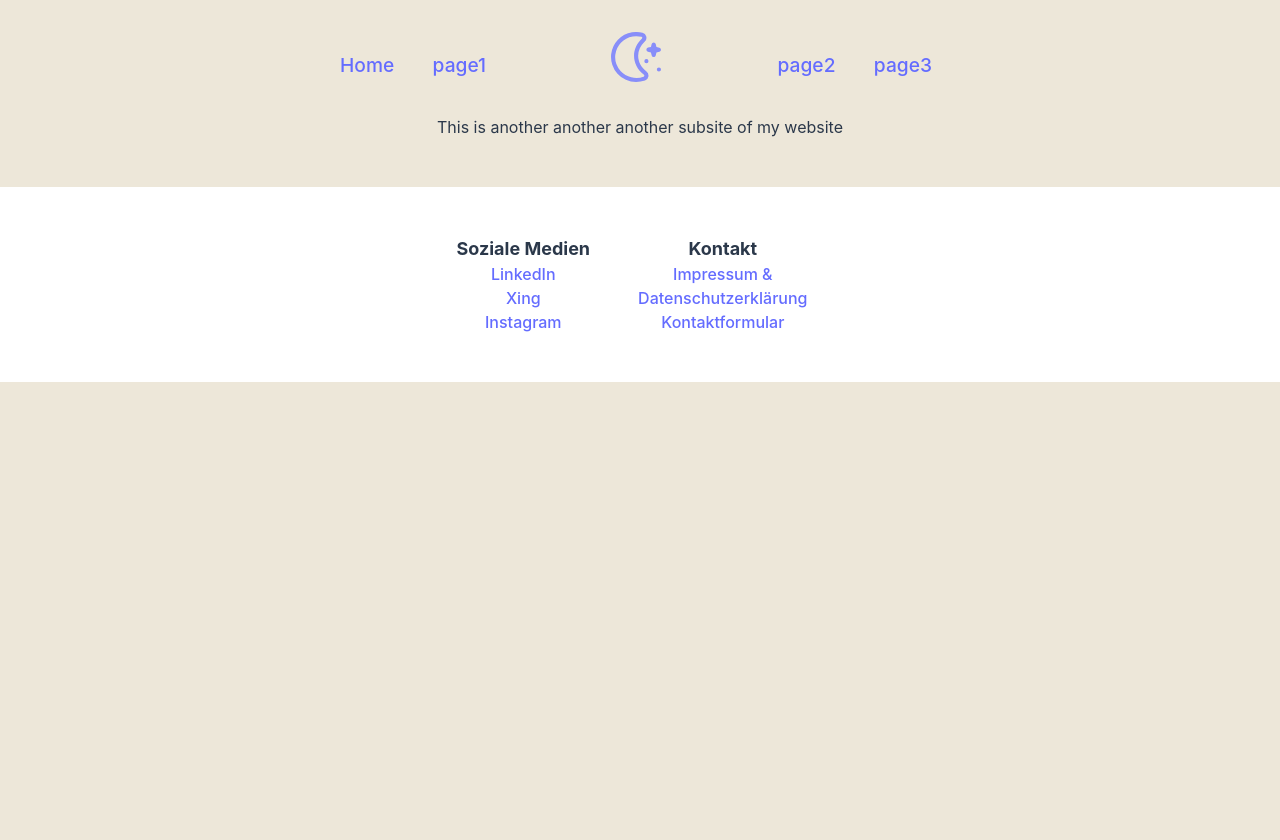
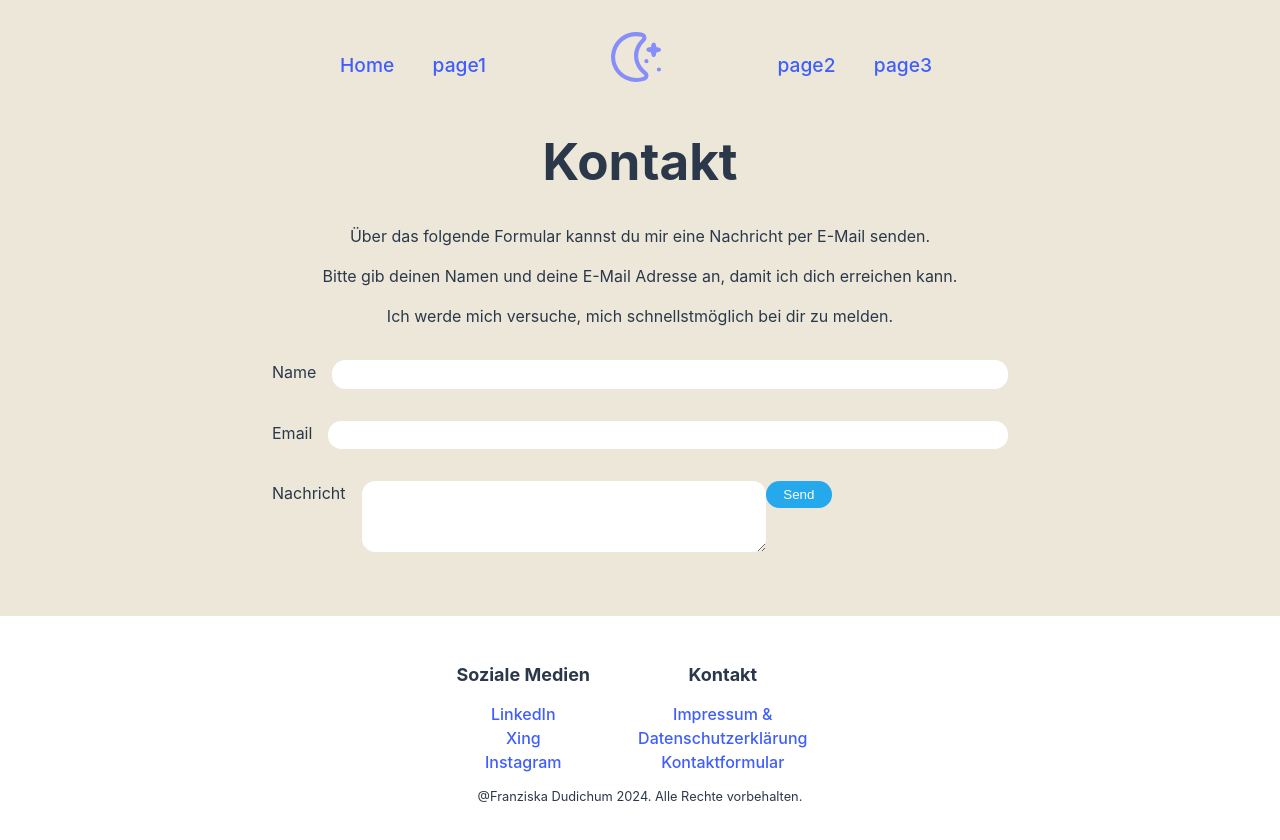
Before and after one commit to franzidu/Website, a React (Vite) app in the folder Website/: page /page3 in a window 1280 px wide. Shown: the top 840 px of the page. Built offline with nearby package versions, Linux system fonts and the light colour scheme.

Commit message:
first attempt with contactformular

```diff
--- a/Website/package.json
+++ b/Website/package.json
@@ -10,9 +10,11 @@
     "preview": "vite preview"
   },
   "dependencies": {
+    "@emailjs/browser": "^4.3.3",
     "@emotion/react": "^11.11.4",
     "@emotion/styled": "^11.11.5",
     "@mui/material": "^5.15.20",
+    "emailjs": "^4.0.3",
     "react": "^18.3.1",
     "react-dom": "^18.3.1",
     "react-router": "^6.23.1",
--- a/Website/src/components/Footer/Footer.jsx
+++ b/Website/src/components/Footer/Footer.jsx
@@ -18,6 +18,7 @@
                     <a>Kontaktformular</a>
                 </div>
             </span>
+            <p className={styles.MiniText}>@Franziska Dudichum 2024. Alle Rechte vorbehalten.</p>
         </div>
      );
 }
--- a/Website/src/components/Footer/Footer.module.scss
+++ b/Website/src/components/Footer/Footer.module.scss
@@ -2,7 +2,7 @@
 
 .Footer{
     margin-top: 3rem;
-    padding-top: 3rem;
+    padding-top: 2rem;
     padding-bottom: 3rem;
 
     background-color: $white;
@@ -28,4 +28,8 @@
     margin-top: 0;
     font-weight: bold;
     font-size:large;
+    line-height: 3em;
 }
+.MiniText{
+    font-size: 0.8em;
+}
--- a/Website/src/pages/page3/page3.jsx
+++ b/Website/src/pages/page3/page3.jsx
@@ -1,18 +1,70 @@
-import React from "react";
+import React, { useRef } from "react";
+import emailjs from "@emailjs/browser";
 import Navbar from "../../components/Navbar/Navbar.jsx";
 import Footer from "../../components/Footer/Footer.jsx";
 import styles from "./page3.module.scss";
+
+const ContactMe = () => {
+  const form = useRef();
+
+  const sendEmail = (e) => {
+    e.preventDefault();
+
+    emailjs
+      .sendForm("service_udek5uu", "template_mnl7nfw", form.current, {
+        publicKey: "_VwOGr2KUfIKCBo-l",
+      })
+      .then(
+        () => {
+          console.log("SUCCESS!");
+        },
+        (error) => {
+          console.log("FAILED...", error.text);
+        }
+      );
+  };
+  return (
+    <div>
+      <form ref={form} onSubmit={sendEmail}>
+        <div className={styles.FormContainer}>
+          <div className={styles.Formular}>
+            <label>Name</label>
+            <input type="text" name="user_name" />
+          </div>
+          <div className={styles.Formular}>
+            <label>Email</label>
+            <input type="email" name="user_email" />
+          </div>
+          <div className={styles.Formular}>
+            <label>Nachricht</label>
+            <textarea name="message" />
+            <input className={styles.Button}type="submit" value="Send" />
+          </div>
+        </div>
+      </form>
+    </div>
+  );
+};
 
 function page3() {
   return (
     <div>
       <Navbar />
       <div className={styles.TextContainer}>
-        <p>This is another another another subsite of my website</p>
+        <h1>Kontakt</h1>
+        <p>
+          Über das folgende Formular kannst du mir eine Nachricht per E-Mail
+          senden.
+        </p>
+        <p>
+          Bitte gib deinen Namen und deine E-Mail Adresse an, damit ich dich
+          erreichen kann.
+        </p>
+        <p>Ich werde mich versuche, mich schnellstmöglich bei dir zu melden.</p>
+        <ContactMe />
       </div>
       <Footer />
     </div>
   );
 }
-
 export default page3;
--- a/Website/src/pages/page3/page3.module.scss
+++ b/Website/src/pages/page3/page3.module.scss
@@ -1,4 +1,42 @@
+@import "../../utilities/colors.module.scss";
+
 .TextContainer{
     max-width: 60%;
     margin: 0 auto;
 }
+
+.FormContainer{
+    justify-content: center;
+    flex-direction: column;
+    gap: 2rem;
+}
+
+.Formular{
+    display: flex;
+    padding:1em;
+    margin: 0 auto;
+}
+label{
+    padding-right:1em;
+}
+input {
+    border:none;
+    border-radius: 1em;
+    width: 200%;
+    min-height: 2em;
+}
+
+textarea{
+    border:none;
+    border-radius: 1em;
+    min-width: 30em;
+    min-height: 5em;
+
+}
+
+.Button{
+    max-width:5em;
+    max-height:2em;
+    background-color: $lightBlue;
+    color: $white;
+}
--- a/Website/src/utilities/colors.module.scss
+++ b/Website/src/utilities/colors.module.scss
@@ -1,9 +1,10 @@
 $black: #000000;
 $white: #FFFFFF;
 $winered: #b74556;
-$blue: #646cff;
-$slightlyLighterBlue: #7178fe;
+$purple-blue: #646cff;
+$slightlyLighterPurpleBlue: #7178fe;
 $lightblue: #888ef9;
 $darkblue: #2B384A;
 $beige: #ede7d9;
-$indigo: #08415c;
+$blue: rgb(63,94,251);
+$lightBlue:rgb(37, 169, 236);
```
Also changed, not shown: 1 other file (tests, documents, lock files or other folders).
